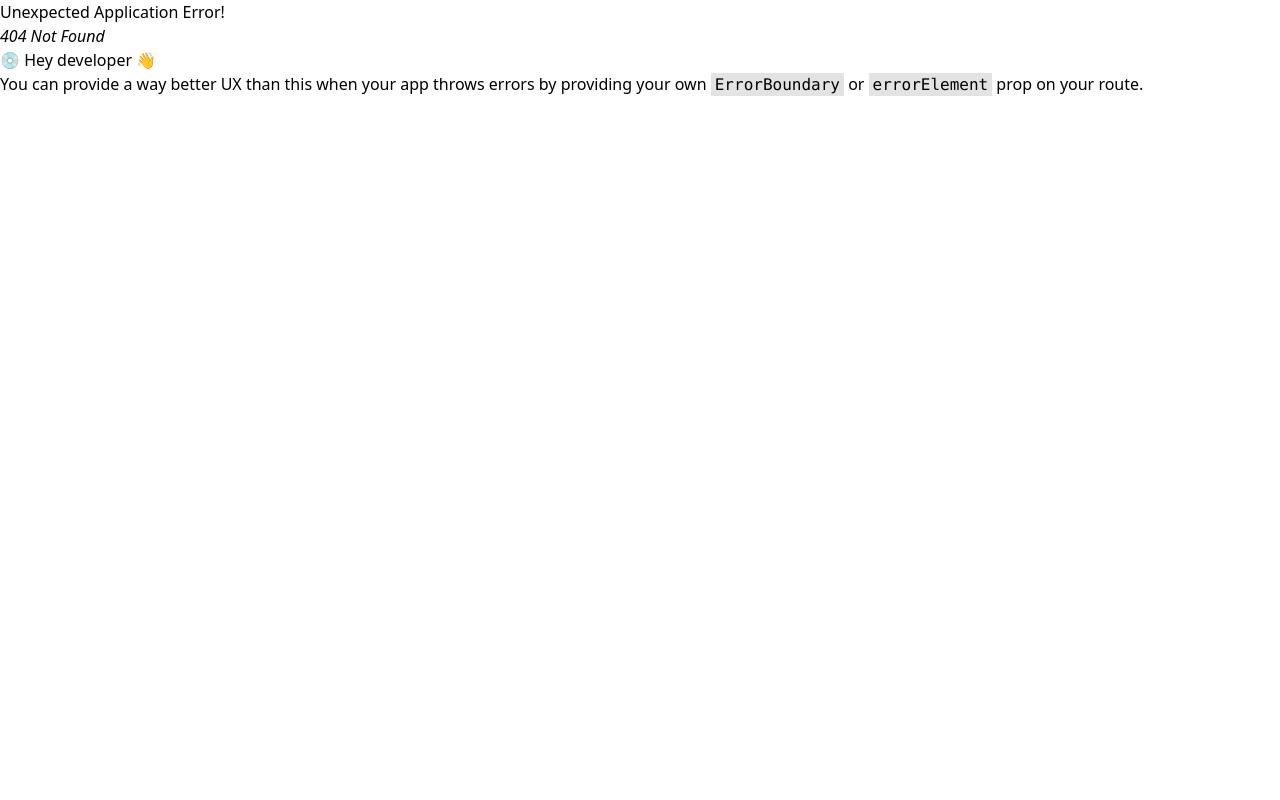
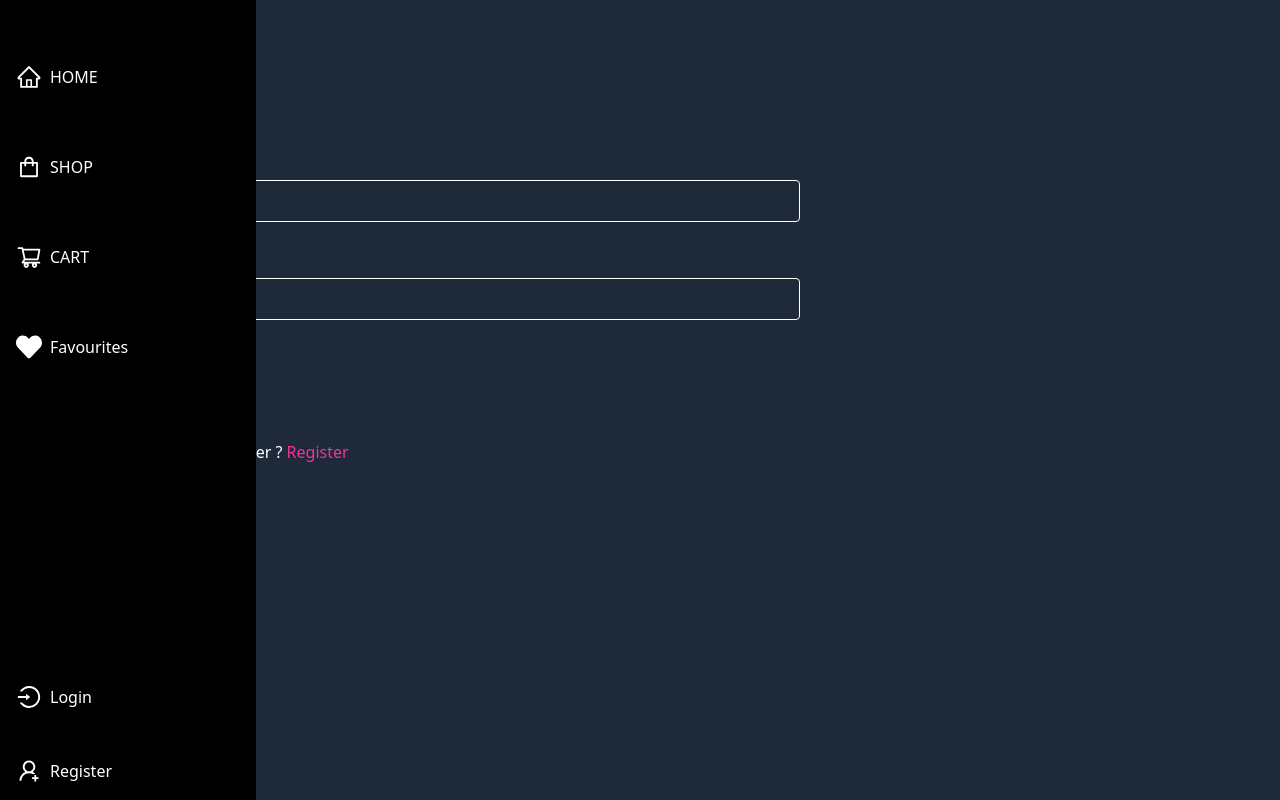
Before and after one commit to tushar-prajapati/E-commerce-store, a React (Vite) app in the folder frontend/: page /login in a window 1280 px wide. Before the commit this address had no page. Built offline with nearby package versions, Linux system fonts and the light colour scheme.

Commit message:
completed user login logout in frontend

```diff
--- a/frontend/index.html
+++ b/frontend/index.html
@@ -7,7 +7,7 @@
     <link href="./src/index.css" rel="stylesheet">
     <title>Vite + React</title>
   </head>
-  <body>
+  <body class="bg-gray-800 text-white">
     <div id="root"></div>
     <script type="module" src="/src/main.jsx"></script>
   </body>
--- /dev/null
+++ b/frontend/src/components/Loader.jsx
@@ -0,0 +1,9 @@
+import React from 'react'
+
+const Loader = () => {
+  return (
+    <div className='animate-spin rounded-full h-16 w-16 border-t-4 border-pink-500 border-opacity-50'></div>
+  )
+}
+
+export default Loader
--- a/frontend/src/main.jsx
+++ b/frontend/src/main.jsx
@@ -4,11 +4,19 @@ import './index.css'
 import App from './App.jsx'
 import { Route, RouterProvider, createRoutesFromElements } from 'react-router'
 import { createBrowserRouter } from 'react-router-dom'
+import { Provider  } from 'react-redux'
+import store from './redux/store.js'
+import Login from './pages/Auth/Login.jsx'
 
 const router = createBrowserRouter(
-  createRoutesFromElements(<Route path='/' element={<App/>} />)
+  createRoutesFromElements(<Route path='/' element={<App/>}>
+    <Route path='/login' element={<Login />}/>
+  </Route>)
 )
 
 createRoot(document.getElementById('root')).render(
+<Provider store={store}>
 <RouterProvider router={router} />
+
+</Provider>
 )
--- /dev/null
+++ b/frontend/src/pages/Auth/Login.jsx
@@ -0,0 +1,78 @@
+import React from 'react'
+import { useState, useEffect } from 'react'
+import {Link, redirect, useLocation, useNavigate} from 'react-router-dom'
+import { useSelector, useDispatch } from 'react-redux'
+import { setCredentials } from '../../redux/features/auth/authSlice.js'
+import { useLoginMutation } from '../../redux/api/usersApiSlice.js'
+import { toast } from 'react-toastify'
+import Loader from '../../components/Loader.jsx'
+
+const Login = () => {
+    const [email, setEmail] = useState("");
+    const [password, setPassword] = useState('');
+    const dispath = useDispatch();
+    const navigate = useNavigate();
+    const [login, {isLoading}] = useLoginMutation()
+    const {userInfo} = useSelector(state=>state.auth)
+    const {search} = useLocation();
+    const sp= new URLSearchParams(search)
+    const redirect = sp.get('redirect') || '/'
+
+    useEffect(()=>{
+        if(userInfo){
+            navigate(redirect);
+        }
+    },[navigate, redirect, userInfo])
+
+    const submitHandler = async(e)=>{
+        e.preventDefault();
+        try {
+            const res = await login({email, password}).unwrap();
+            console.log(res)
+            dispath(setCredentials({...res}))
+        } catch (error) {
+            toast.error(error?.data?.message || error.message)
+        }
+    }
+
+
+
+  return (
+    <div>
+        <section className='pl-[10rem] flex flex-wrap '>
+            <div className="mr-[4rem] mt-[5rem]">
+                <h1 className='text-2xl font-semibold mb-4'>Sign In</h1>
+                <form onSubmit={submitHandler} className='container w-[40rem]'>
+                    <div className='my-[2rem]'>
+                        <label htmlFor="email" className='block text-sm font-medium text-white'>Email Address</label>
+                        <input type="email" id="email" className='mt-1 p-2 border rounded w-full'
+                        value={email}
+                        onChange={e=>setEmail(e.target.value)}
+                        />
+                    </div>
+                    <div className='my-[2rem]'>
+                        <label htmlFor="email" className='block text-sm font-medium text-white'>Password</label>
+                        <input type="password" id="password" className='mt-1 p-2 border rounded w-full'
+                        value={password}
+                        onChange={e=>setPassword(e.target.value)}
+                        />
+                    </div>
+                    <button disabled={isLoading} type='submit' className='bg-pink-500 text-white px-4 py-2 cursor-pointer rounded my-[1rem]'>{isLoading? "Signing In..": "Sign In"}</button>
+
+                    {isLoading && <Loader />}
+                </form>
+                <div className="mt-4">
+                    <p className="text-white">
+                        New Customer ? {" "}
+                        <Link to={redirect? `/register/redirect=${redirect}`: '/register'}
+                        className='text-pink-500 hover:underline'
+                        >Register</Link>
+                    </p>
+                </div>
+            </div>
+        </section>
+    </div>
+  )
+}
+
+export default Login
--- a/frontend/src/pages/Auth/Navigation.css
+++ b/frontend/src/pages/Auth/Navigation.css
@@ -1,11 +1,11 @@
 #navigation-container {
-    width: 4%;
+    width: 6%;
     transition: width 0.3s ease-in-out;
     overflow: hidden;
 }
 
 #navigation-container:hover {
-    width: 15%;
+    width: 20%;
 }
 
 .nav-item-name {
--- a/frontend/src/pages/Auth/Navigation.jsx
+++ b/frontend/src/pages/Auth/Navigation.jsx
@@ -5,8 +5,14 @@ import {FaHeart} from 'react-icons/fa'
 import { Link } from 'react-router-dom'
 import './Navigation.css'
 import { useNavigate } from 'react-router-dom'
+import { useSelector, useDispatch } from 'react-redux'
+import { useLoginMutation, useLogoutMutation } from '../../redux/api/usersApiSlice.js'
+import { logout } from '../../redux/features/auth/authSlice.js'
+
 
 const Navigation = () => {
+
+    const {userInfo} = useSelector(state=>state.auth)
     const [dropdownOpen, setDropdownOpen] = useState(false);
     const [showSidebar, setShowSidebar] = useState(false);
 
@@ -19,6 +25,20 @@ const Navigation = () => {
 
     const closeSidebar = ()=>{
         setShowSidebar(false);
+    }
+    const dispath = useDispatch();
+    const navigate = useNavigate();
+
+    const [logoutApiCall] = useLogoutMutation();
+
+    const logoutHandler = async ()=>{
+      try {
+        await logoutApiCall().unwrap();
+        dispath(logout());
+        navigate('/login')
+      } catch (error) {
+          console.log(error)
+      }
     }
 
   return (
@@ -49,6 +69,62 @@ const Navigation = () => {
         <span className="hidden nav-item-name mt-[3rem]">Favourites</span>
         </Link>
       </div>
+      <div className="relative">
+        <button onClick={toggleDropdown} className='flex items-center text-gray-800 focus:ouline-none'>
+          {userInfo? <span className='text-white'>{userInfo.username}</span>: (<></>)}
+          {userInfo && (
+            <svg
+            xmlns='http://www.w3.org/2000/svg'
+            className={`h-4 w-4 ml-1 ${
+              dropdownOpen? "transform rotate-180": ""
+              }`}
+            fill='none'
+            viewBox='0 0 24 24'
+            stroke='white'
+            >
+              <path
+              strokeLinecap='round'
+              strokeLinejoin='round'
+              strokeWidth='2'
+              d={dropdownOpen? "M5 15L7-7 7 7": "M19 9l-7 7-7-7"}
+              />
+            </svg>
+          )}
+        </button>
+          {dropdownOpen && userInfo && (
+            <ul className={`absolute right-0 bottom-0 ml-14 space-y-2 bg-gray-700 text-white $userInfo.${!userInfo.isAdmin? "-top-20": "-top-80"} `}>
+  {userInfo.isAdmin && (
+    <>
+    <li>
+      <Link to='/admin/dashboard' className='block px-4 py-2 hover:bg-gray-600'>Dashboard</Link>
+    </li>
+    <li>
+      <Link to='/admin/productlist' className='block px-4 py-2 hover:bg-gray-600'>Products</Link>
+    </li>
+    <li>
+      <Link to='/admin/categorylist' className='block px-4 py-2 hover:bg-gray-600'>Category</Link>
+    </li>
+    <li>
+      <Link to='/admin/orderlist' className='block px-4 py-2 hover:bg-gray-600'>Orders</Link>
+    </li>
+    <li>
+      <Link to='/admin/userlist' className='block px-4 py-2 hover:bg-gray-600'>Users</Link>
+    </li>
+
+    </>
+  )}
+  <li>
+      <Link to='/admin/profile' className='block px-4 py-2 hover:bg-gray-600'>Profile</Link>
+    </li>
+    <li>
+      <button onClick={logoutHandler} className='block px-4 py-2 hover:bg-gray-600'>Logout</button>
+    </li>
+    </ul>
+          )}
+
+      </div>
+
+    {!userInfo && (
       <ul>
         <li>
         <Link to='/login'
@@ -67,6 +143,7 @@ const Navigation = () => {
         </Link>
         </li>
       </ul>
+      )}
 
 
 
--- a/frontend/src/redux/api/usersApiSlice.js
+++ b/frontend/src/redux/api/usersApiSlice.js
@@ -0,0 +1,22 @@
+import { apiSlice } from "./apiSlice.js";
+import { USERS_URL } from "../constants.js";
+
+export const usersApiSlice = apiSlice.injectEndpoints({
+    endpoints: (builder)=>({
+        login: builder.mutation({
+            query: (data)=>({
+                url: `${USERS_URL}/login`,
+                method: 'POST',
+                body: data,
+            }),
+        }),
+        logout: builder.mutation({
+            query: ()=>({
+                url: `${USERS_URL}/logout`,
+                method: 'POST',
+            })
+        })
+    })
+});
+
+export const {useLoginMutation, useLogoutMutation} = usersApiSlice;
--- /dev/null
+++ b/frontend/src/redux/features/auth/authSlice.js
@@ -0,0 +1,25 @@
+import { createSlice } from "@reduxjs/toolkit";
+
+const initialState = {
+    userInfo: localStorage.getItem('userInfo')? JSON.parse(localStorage.getItem('userInfo')): null,
+}
+
+const authSlice= createSlice({
+    name:'auth',
+    initialState,
+    reducers: {
+        setCredentials: (state,action)=>{
+            state.userInfo = action.payload;
+            localStorage.setItem("userInfo", JSON.stringify(action.payload));
+            const expirationTime= new Date().getTime + 30*24*60*60*1000;
+            localStorage.setItem('expirationTime', expirationTime)
+        },
+        logout: (state)=>{
+            state.userInfo = null;
+            localStorage.clear();
+        }
+    }
+})
+
+export const {setCredentials, logout} =authSlice.actions;
+export default authSlice.reducer;
--- a/frontend/src/redux/store.js
+++ b/frontend/src/redux/store.js
@@ -0,0 +1,19 @@
+import { configureStore } from "@reduxjs/toolkit";
+import { setupListeners } from "@reduxjs/toolkit/query/react";
+import { apiSlice } from "./api/apiSlice";
+import authReducer from '../redux/features/auth/authSlice.js'
+
+const store = configureStore({
+    reducer: {
+        [apiSlice.reducerPath]: apiSlice.reducer,
+    auth: authReducer,
+
+},
+    middleware: (getDefaultMiddleware)=>(
+        getDefaultMiddleware().concat(apiSlice.middleware)
+    ),
+    devTools: true,
+})
+
+setupListeners(store.dispatch)
+export default store;
--- a/frontend/vite.config.js
+++ b/frontend/vite.config.js
@@ -6,4 +6,9 @@ import tailwindcss from '@tailwindcss/vite'
 // https://vite.dev/config/
 export default defineConfig({
   plugins: [react(), tailwindcss()],
+  server: {
+    proxy: {
+      '/api/': "http://localhost:3000",
+    }
+  }
 })
--- a/package.json
+++ b/package.json
@@ -7,7 +7,7 @@
   "scripts": {
     "backend": "nodemon backend/index.js",
     "frontend": "npm run dev --prefix frontend",
-    "dev": "concurrently \" npm run frontend\" \"npm run bakend\""
+    "dev": "concurrently \" npm run frontend\" \"npm run backend\""
   },
   "keywords": [],
   "author": "",
```
Also changed, not shown: 1 other file (tests, documents, lock files or other folders).
